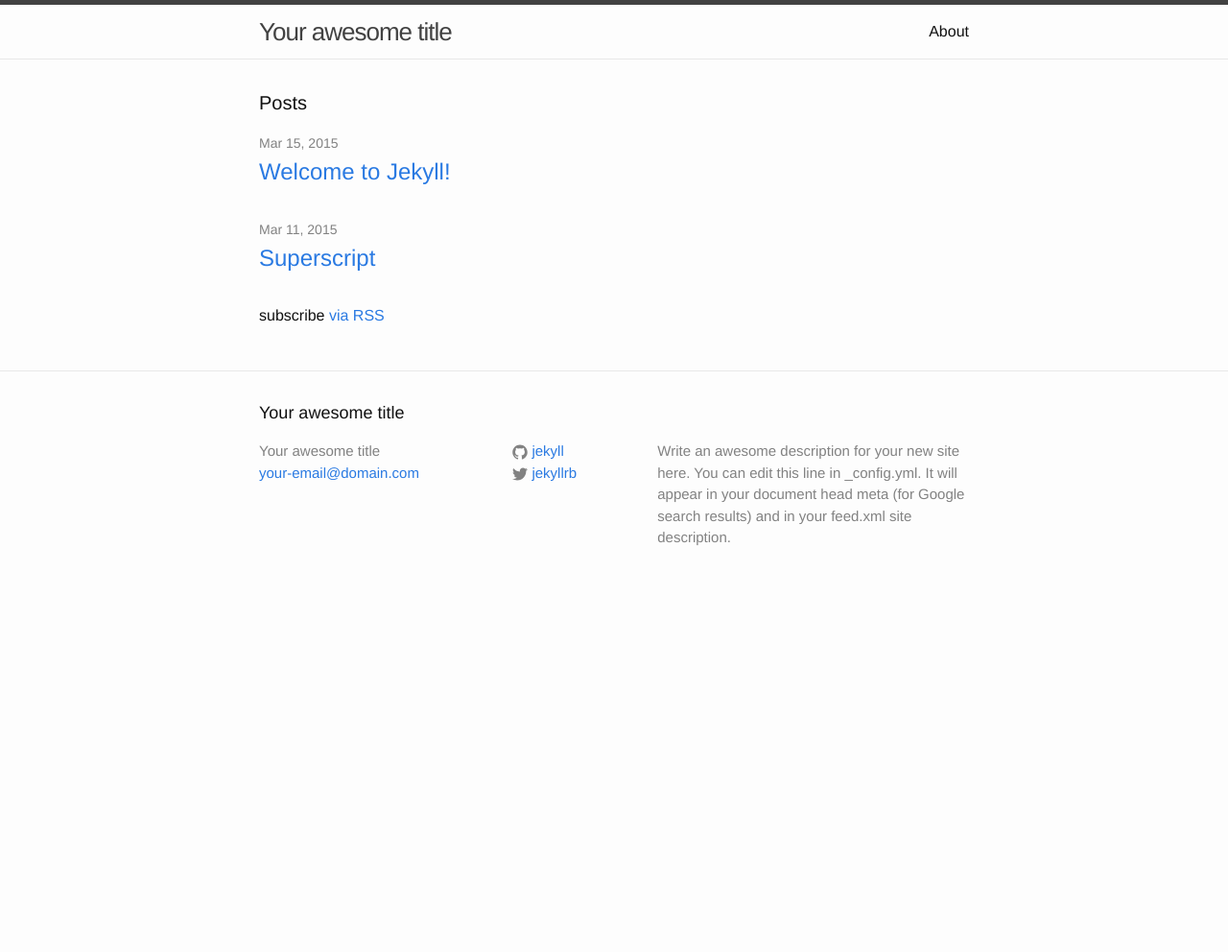
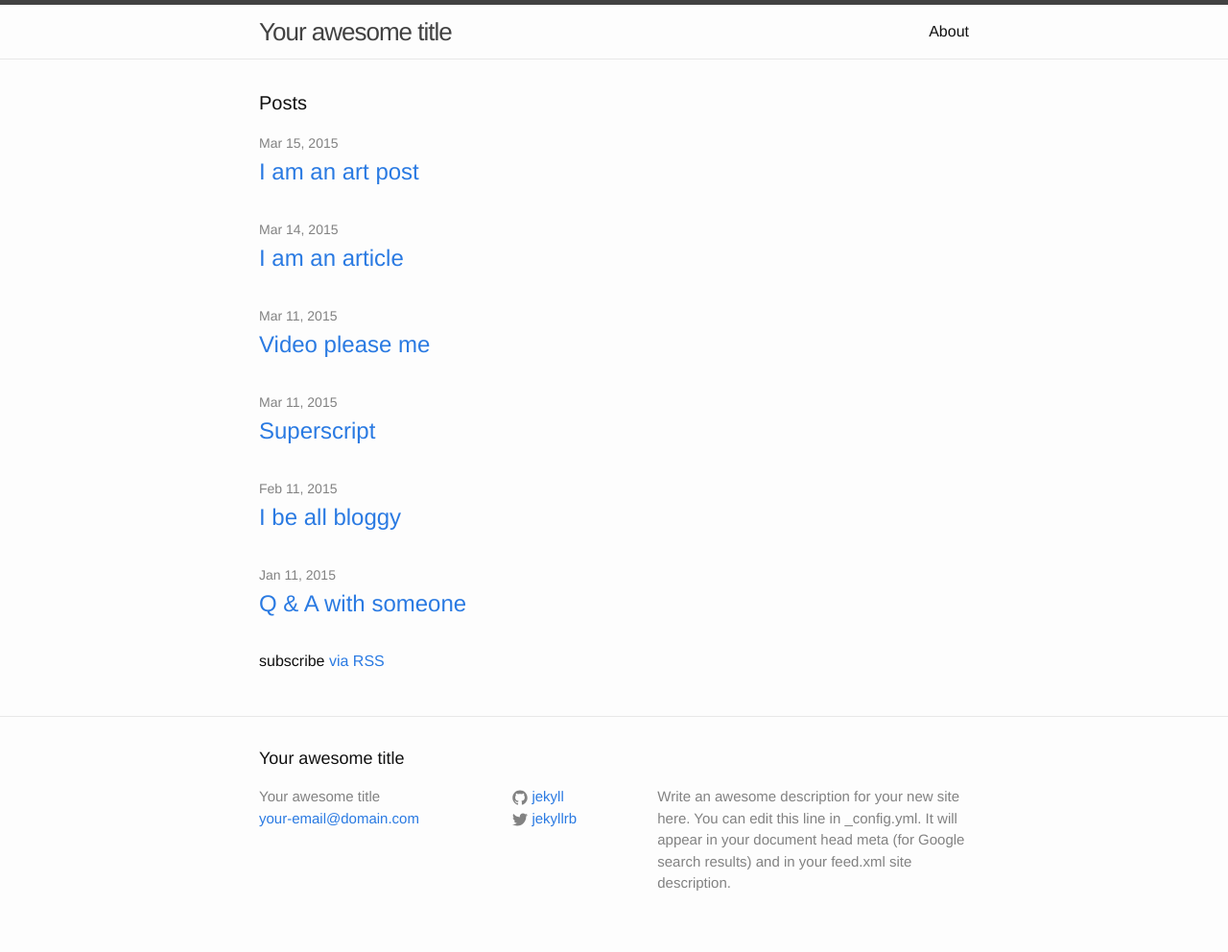
Before and after one commit to eyeteeth/eyeteeth.github.io, a Jekyll site: the page built from index.html, in a window 1280 px wide. Shown: the whole page at 96% size. Built offline with Jekyll 4.4.1, drawn with Linux system fonts in a browser that asks for light colours; before the commit the page ends 900 px from its top, so only the background shows below that.

Commit message:
set up directory structure

```diff
--- a/_posts/2015-03-15-welcome-to-jekyll.markdown
+++ /dev/null
@@ -1,7 +0,0 @@
----
-layout: post
-title:  "Welcome to Jekyll!"
-date:   2015-03-15 13:28:29
-categories: jekyll update
----
-Hello, World!
--- /dev/null
+++ b/art/_posts/2013-03-15-art.md
@@ -0,0 +1,7 @@
+---
+layout: post
+title:  I am an art post
+date:   2015-03-15 13:28:29
+---
+
+Hello, I am an art post.
--- /dev/null
+++ b/blog/_posts/2013-02-11-dogs-i-am-blog.md
@@ -0,0 +1,8 @@
+---
+layout: post
+title:  I be all bloggy
+date:   2015-02-11
+
+---
+
+Pictures of cats. Stuff
--- /dev/null
+++ b/interviews/_posts/2015-01-11-questions-about-stuff.md
@@ -0,0 +1,12 @@
+---
+layout: post
+title:  Q & A with someone
+date:   2015-01-11
+
+---
+
+I will ask questions.
+
+Why?
+
+Why not?
```
Also changed, not shown: _layouts/post.html (+9 -1 lines), articles/_posts/2013-03-14-article-please.md (added, +12 -0 lines), projects/_posts/2014-03-11-superscript.md (renamed from _posts/2014-03-11-superscript.md, +0 -1 lines), video/_posts/2014-03-11-video.md (added, +9 -0 lines).
